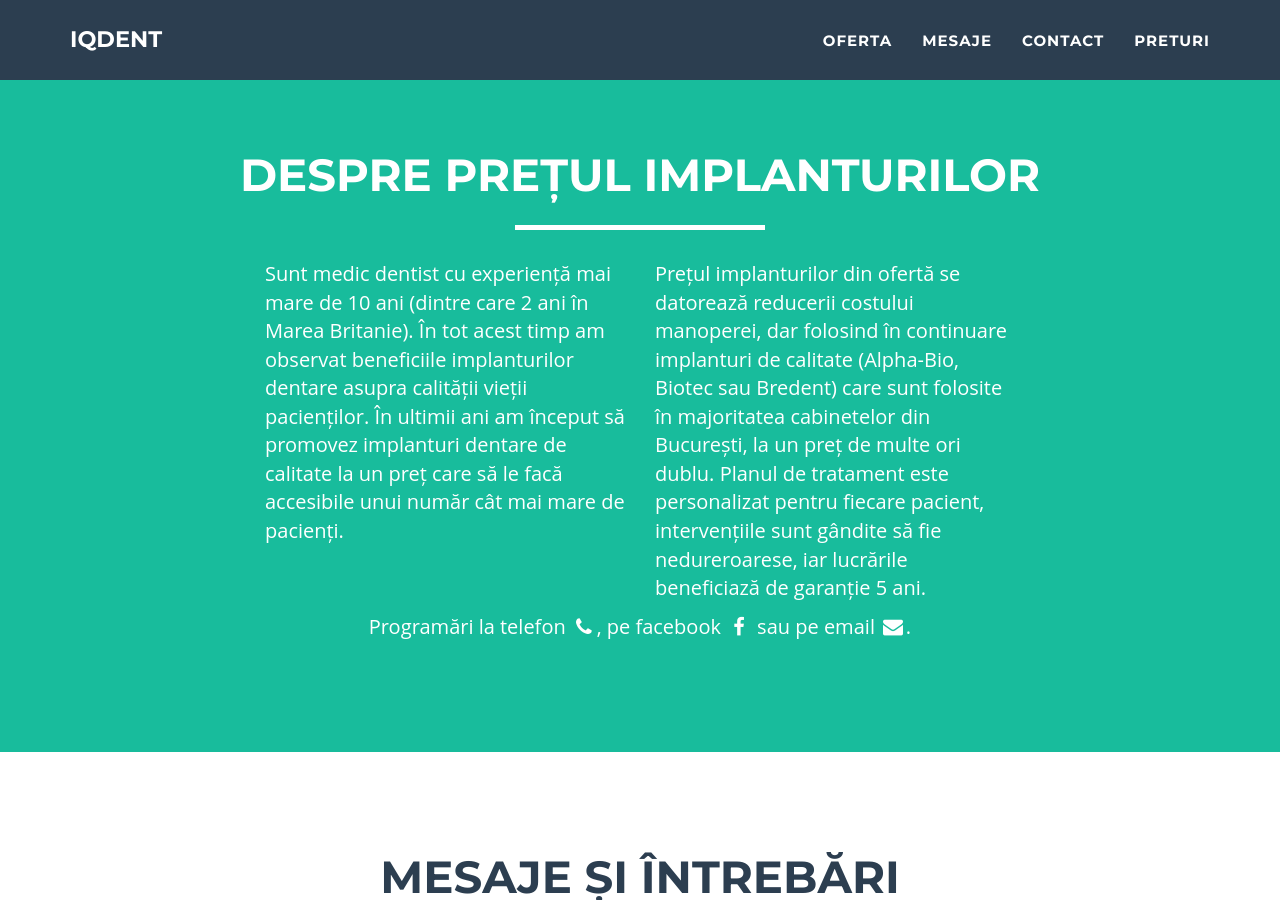
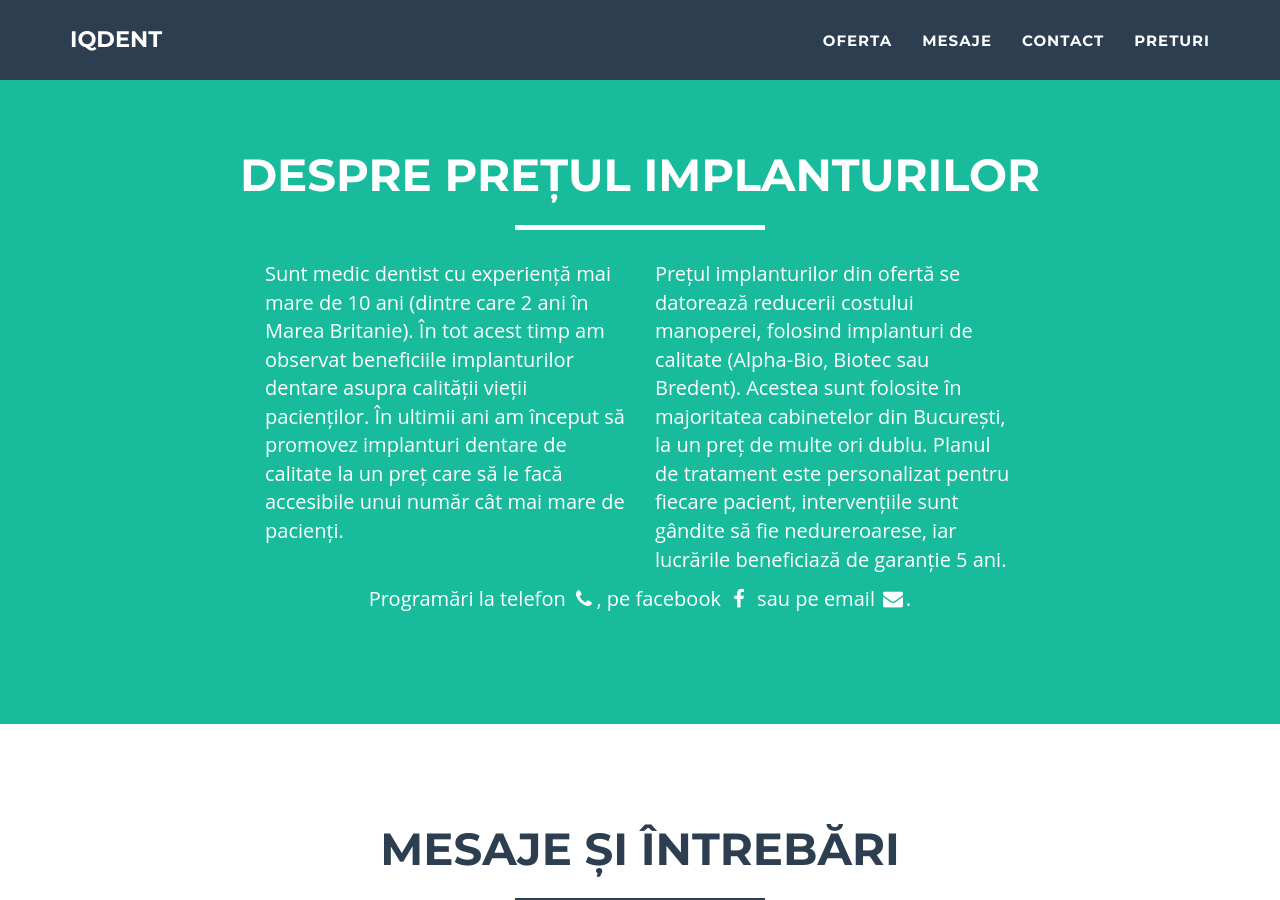
Before and after one commit to littledentgopo/offerdent, a Jekyll site: the page built from index.html, in a window 1280 px wide and 900 px high, scrolled down 1582 px. Built offline with Jekyll 4.4.1, drawn with Linux system fonts in a browser that asks for light colours.

Commit message:
Update section-about.html

```diff
--- a/_includes/section-about.html
+++ b/_includes/section-about.html
@@ -12,7 +12,7 @@
                     </p>
                 </div>
                 <div class="col-lg-4">
-                    <p>Prețul implanturilor din ofertă se datorează reducerii costului manoperei, dar folosind în continuare implanturi de calitate (Alpha-Bio, Biotec sau Bredent) care sunt folosite în majoritatea cabinetelor din București, la un preț de multe ori dublu. Planul de tratament este personalizat pentru fiecare pacient, intervențiile sunt gândite să fie nedureroarese, iar lucrările beneficiază de garanție 5 ani.
+                    <p>Prețul implanturilor din ofertă se datorează reducerii costului manoperei, folosind implanturi de calitate (Alpha-Bio, Biotec sau Bredent). Acestea sunt folosite în majoritatea cabinetelor din București, la un preț de multe ori dublu. Planul de tratament este personalizat pentru fiecare pacient, intervențiile sunt gândite să fie nedureroarese, iar lucrările beneficiază de garanție 5 ani.
                     </p>
                 </div>
 
```
